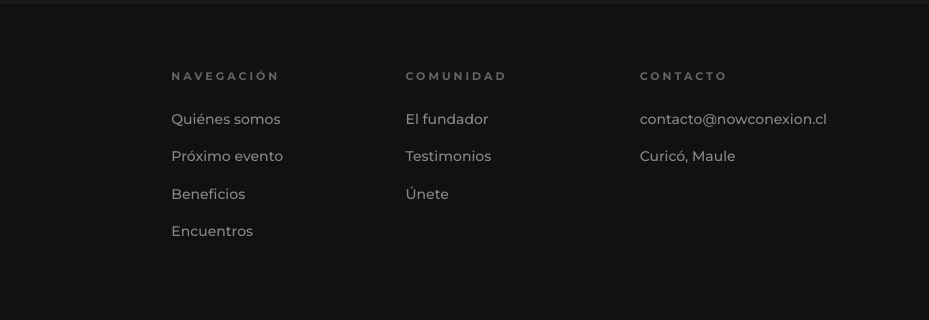
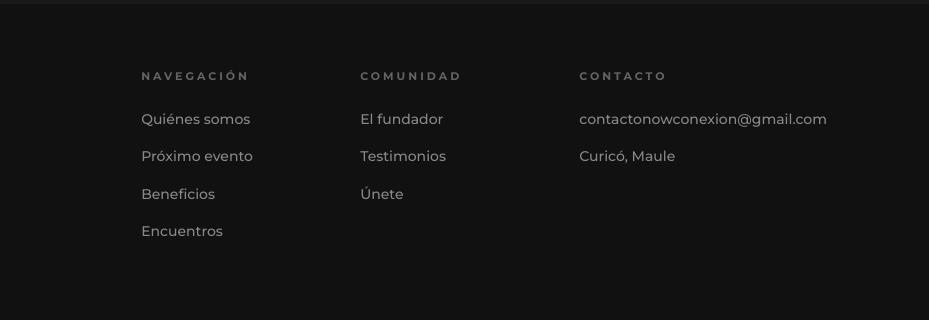
Before and after one commit to PabloGonzalezJara/nowconexion, a plain HTML site: page index.html in a window 1280 px wide. Shown: the part 7237-7557 px from the top of the page, 351-1280 px from the left. Drawn offline with Linux system fonts and the light colour scheme.

Commit message:
Update index.html

```diff
--- a/index.html
+++ b/index.html
@@ -2149,7 +2149,7 @@
           Sé parte de la red empresarial que está cambiando el ecosistema del Maule. Cupos limitados por edición.
         </p>
         <div class="cta-actions">
-          <a href="mailto:contacto@nowconexion.cl" class="btn-primary">Quiero participar</a>
+          <a href="mailto:contactonowconexion@gmail.com" class="btn-primary">Quiero participar</a>
           <a href="https://www.instagram.com/nowconexion" target="_blank" rel="noopener" class="btn-outline">Síguenos
             en Instagram</a>
         </div>
@@ -2207,7 +2207,7 @@
         <div class="footer-col">
           <h5>Contacto</h5>
           <ul>
-            <li><a href="mailto:contacto@nowconexion.cl">contacto@nowconexion.cl</a></li>
+            <li><a href="mailto:contactonowconexion@gmail.com">contactonowconexion@gmail.com</a></li>
             <li><a href="#">Curicó, Maule</a></li>
           </ul>
         </div>
```
